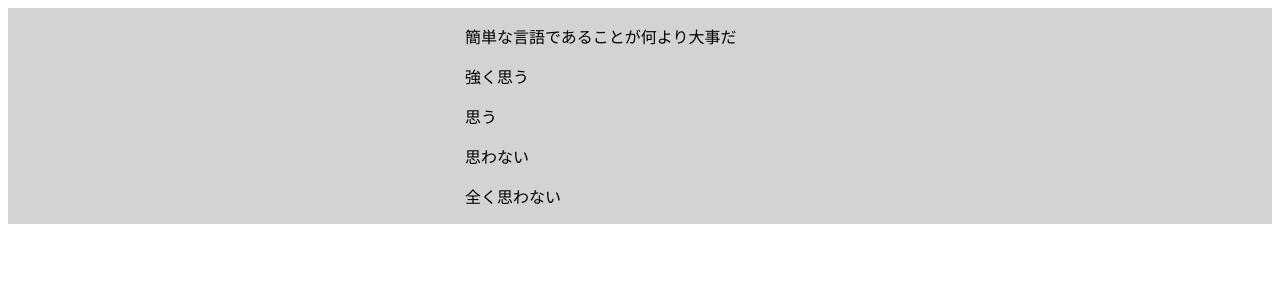
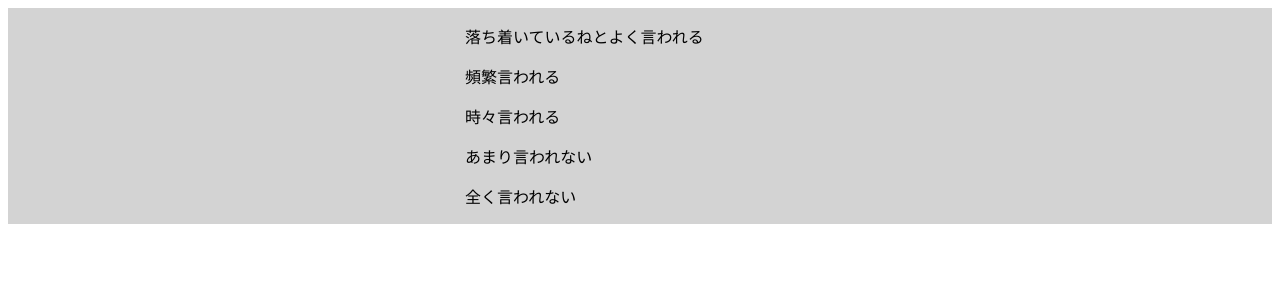
Before and after one commit to tresagua0123/next-quiz-maker, a Next.js app: page /mental-age/diagnosis in a window 1280 px wide. Shown: the top 300 px of the page. Built offline with nearby package versions, Linux system fonts and the light colour scheme.

Commit message:
Brain image is shown at mental-age.

```diff
--- a/pages/index.tsx
+++ b/pages/index.tsx
@@ -23,7 +23,7 @@ export default function Home(){
   }
   return (
     <Wrapper>
-      <div>Welcome to Your Advisor!</div>
+      <div>みんなの健康アドバイザー</div>
       <div>あなたの精神年齢などを診断し、生活に役立てるアプリです✨</div>
       <p>精神年齢アドバイザー</p>
       <ImageHolder onClick={(e) => handleClick(e, "mental-age")}>
--- a/pages/mental-age/diagnosis/index.tsx
+++ b/pages/mental-age/diagnosis/index.tsx
@@ -75,8 +75,8 @@ export default function Quiz(){
     const QUESTIONS: SelectedQuestion[] = [
         {
             id: 0,
-            title: "簡単な言語であることが何より大事だ",
-            descriptions: ["強く思う", "思う", "思わない", "全く思わない"]
+            title: "落ち着いているねとよく言われる",
+            descriptions: ["頻繁言われる", "時々言われる", "あまり言われない", "全く言われない"]
         },
         {
             id: 1,
--- a/pages/mental-age/index.tsx
+++ b/pages/mental-age/index.tsx
@@ -1,5 +1,7 @@
 import styled from "styled-components";
-import { useRouter } from 'next/router'
+import { useRouter } from 'next/router';
+
+const BRAIN_IMG = require("public/static/brain.jpg");
 
 const Wrapper = styled.div`
   display: flex;
@@ -18,6 +20,7 @@ export default function mentalAge(){
     <Wrapper>
     <div>精神年齢アドバイザー</div>
     <div>あなたの精神年齢は何歳？無料で診断して、精神年齢を高めよう！</div>
+    <img  src={BRAIN_IMG}/>
     <p onClick={handleClick}>精神年齢をチェックする</p>
     </Wrapper>
     )
```
